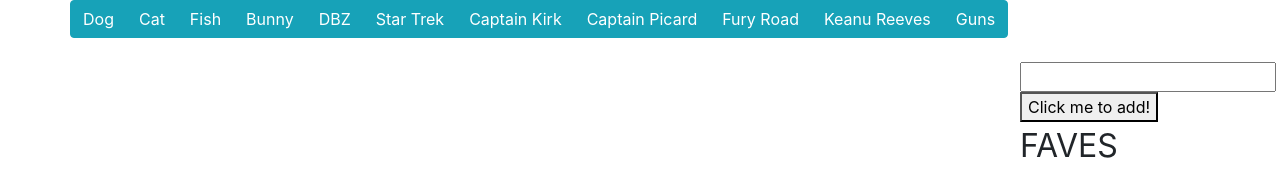
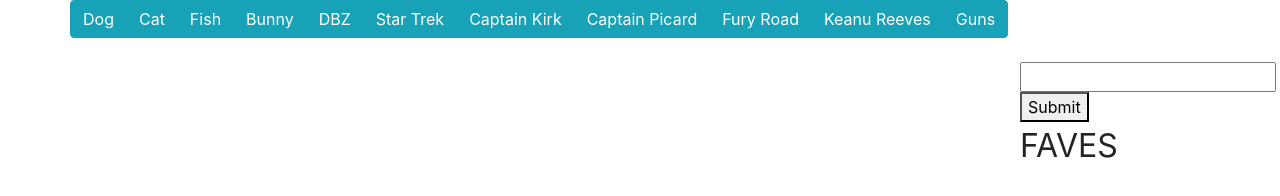
Before and after one commit to Kayle7777/Giphy-API-Homework, a plain HTML site: page index.html in a window 1280 px wide. Drawn offline with nearby package versions, Linux system fonts and the light colour scheme; no server answers.

Commit message:
Change submit button text

```diff
--- a/index.html
+++ b/index.html
@@ -14,7 +14,7 @@
     <div id="giphyGifs" class="col-md-10"></div>
     <div class="col-md-2">
       <div class="row">
-        <div><input id="button-input"></input><button id="add-button">Click me to add!</button></div>
+        <div><input id="button-input"></input><button id="add-button">Submit</button></div>
         <div id="favesID">FAVES
           <div id="faves" class="row"></div>
         </div>
```
